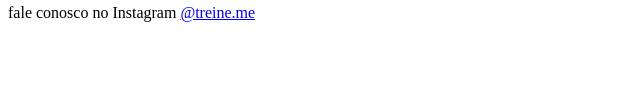
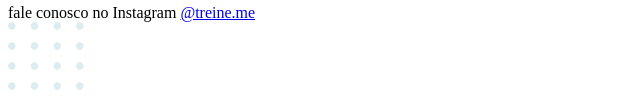
Before and after one commit to leocomandulli/Projeto-02, a plain HTML site: page index.html in a window 1280 px wide. Shown: the part 705-814 px from the top of the page, 0-640 px from the left. Drawn offline with Linux system fonts and the light colour scheme.

Commit message:
Estrutura html ok

```diff
--- a/index.html
+++ b/index.html
@@ -55,6 +55,8 @@
 
   </div>
 
+  <img src="./images/balls.svg"
+  alt="Bolinhas decorativas verdes no canto inferior da página">
 
 </body>
 </html>
```
